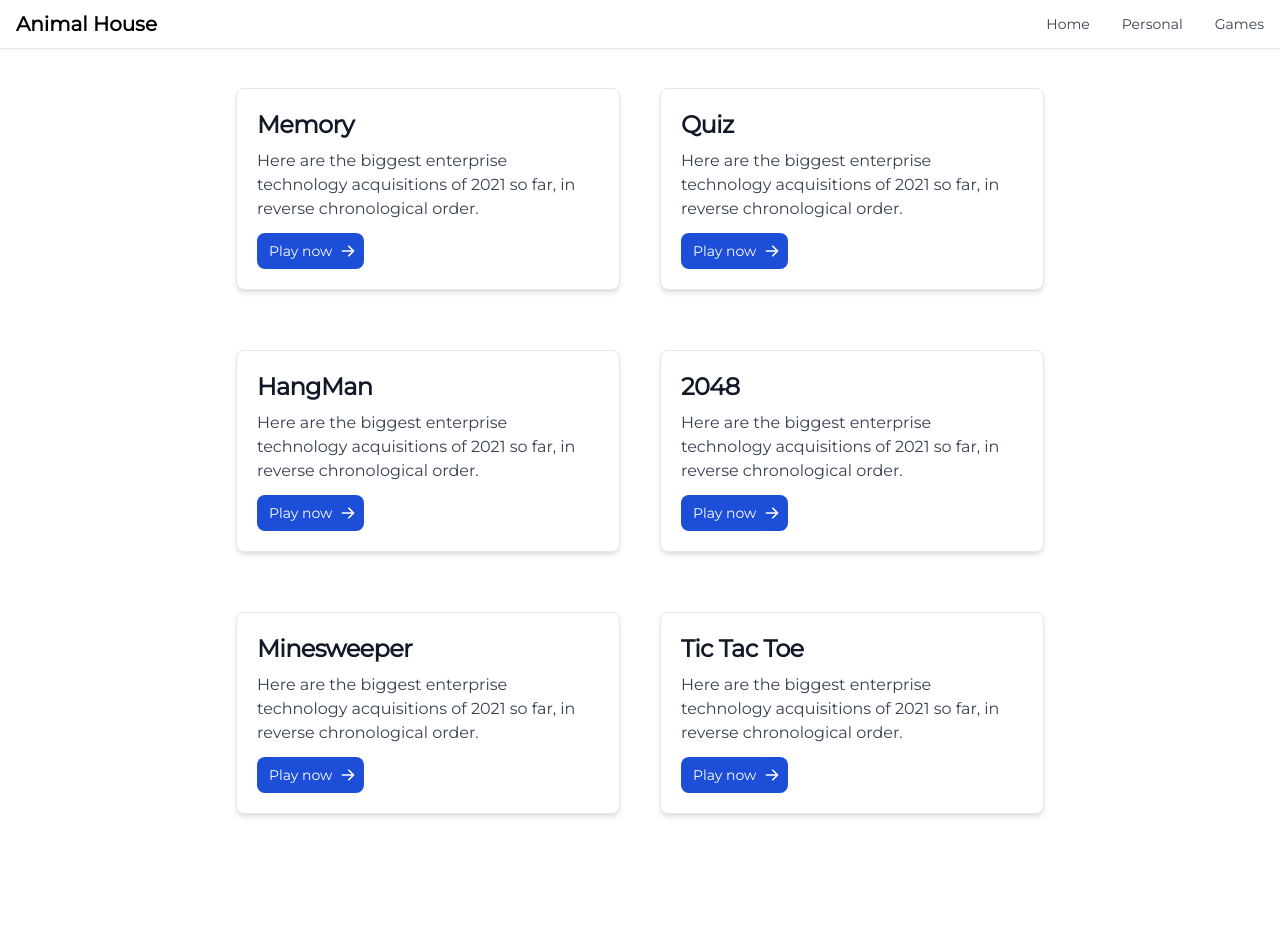
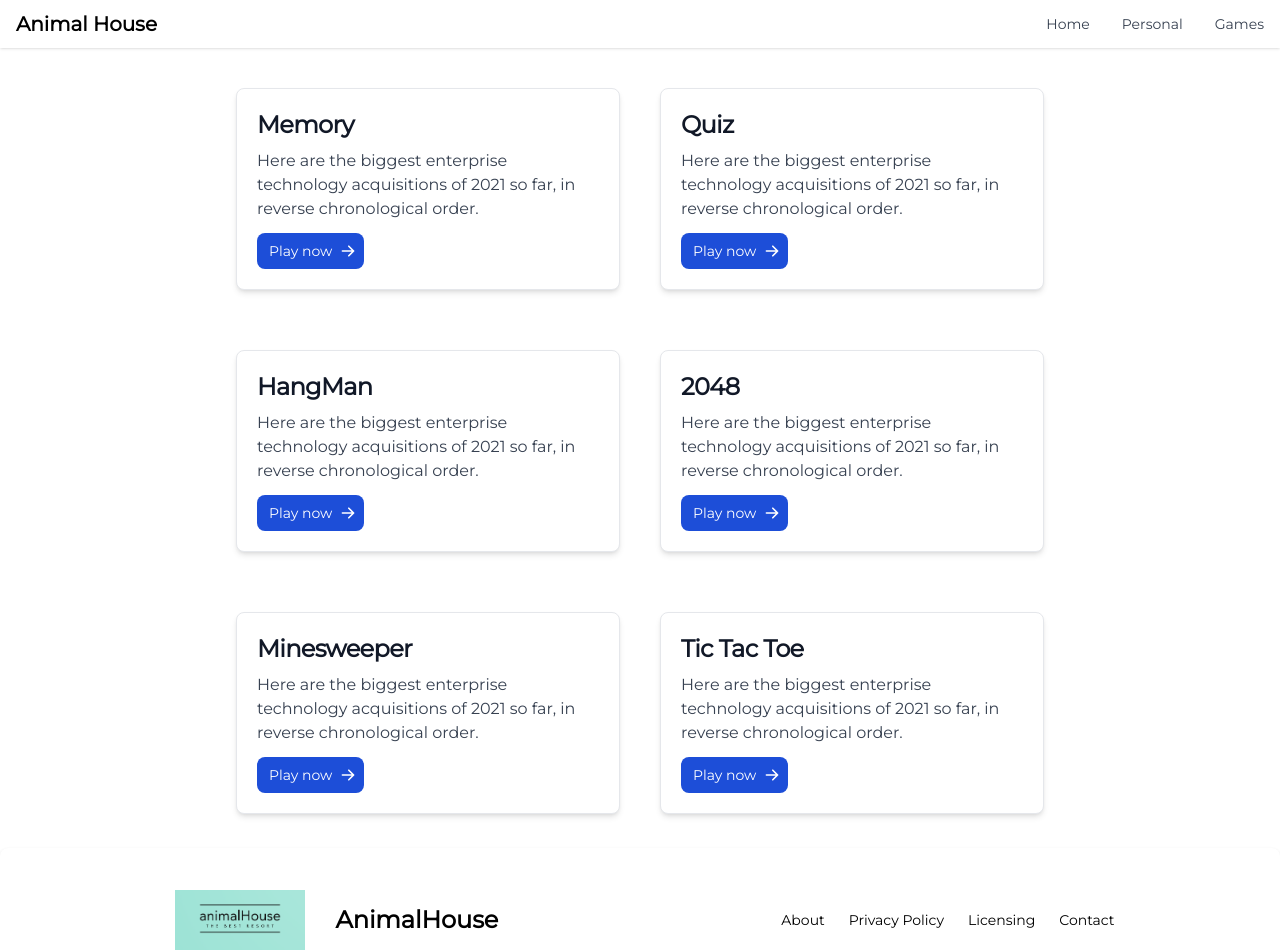
Before and after one commit to kocierik/animalHouse, a Vue app in the folder game/: page /games in a window 1280 px wide. Shown: the top 952 px of the page. Before the commit the page ends 848 px from the top, so only its background shows below. Built offline with nearby package versions, Linux system fonts and the light colour scheme; a web font is replaced by a local one; what shared would draw is missing.

Commit message:
feat: add footer

```diff
--- a/game/src/views/GamesView.vue
+++ b/game/src/views/GamesView.vue
@@ -1,6 +1,7 @@
 <script setup lang="ts">
 import * as router from '@/router/index'
 import Card from './gamesComponents/Card.vue'
+import Footer from '../components/common/Footer.vue'
 
 interface Game {
   id: number
@@ -48,6 +49,7 @@ const gameList: Game[] = [
       <Card :name="game.name" :url="game.url" />
     </div>
   </div>
+  <Footer />
 </template>
 
 <style></style>
--- a/game/src/views/PersonalView.vue
+++ b/game/src/views/PersonalView.vue
@@ -9,6 +9,7 @@ import * as lsh from '@/helpers/localStoreHelper'
 import type { AnimalType } from 'shared'
 import { ref } from 'vue'
 import Video from '../components/personal/VideoCard.vue'
+import Footer from '../components/common/Footer.vue'
 
 const animals = ref<AnimalType[]>()
 const a = localStorage.getItem(lsh.PersonalAnimals)
@@ -31,5 +32,6 @@ else {
       <AddImageCard class="flex self-center" />
       <Video v-for="a in animals" :animal="a" v-bind:key="a" class="m-10 break-inside flex justify-center" />
     </div>
+    <Footer />
   </main>
 </template>
```
Also changed, not shown: 1 other file (tests, documents, lock files or other folders).
